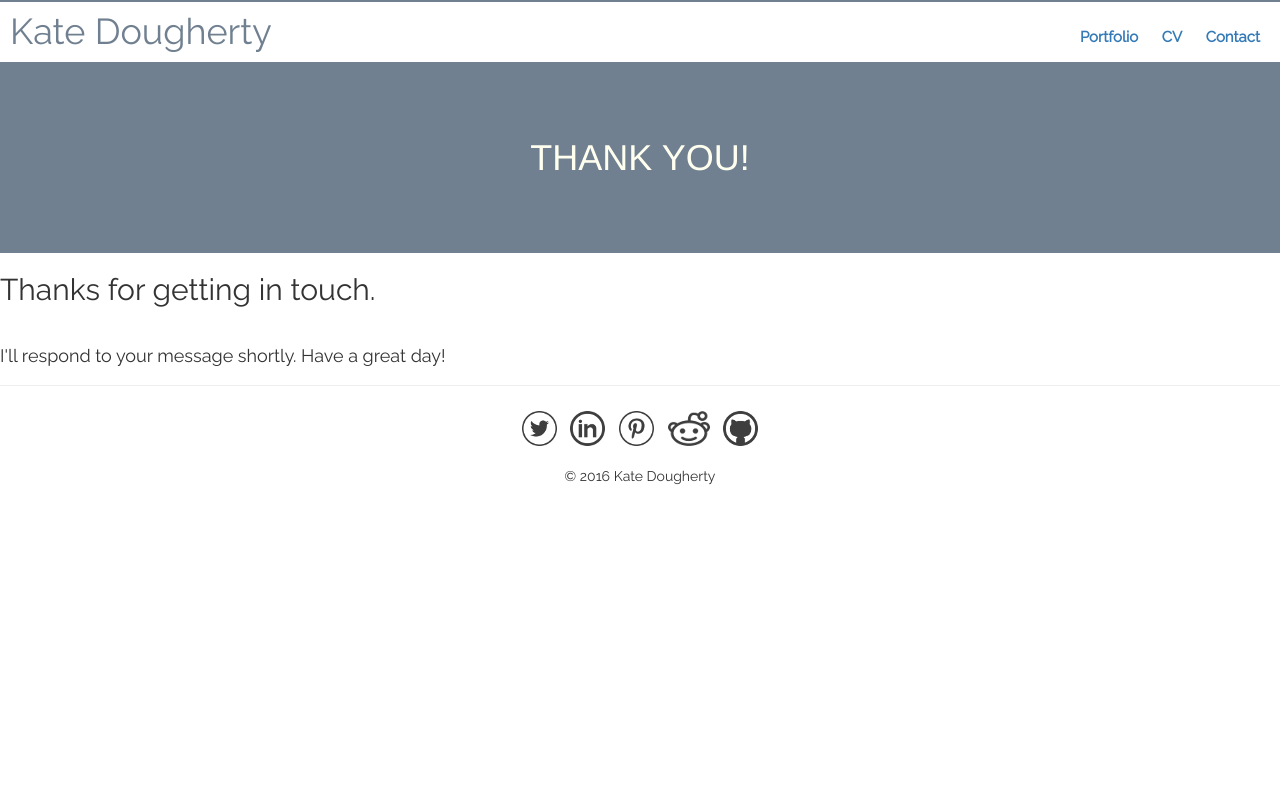
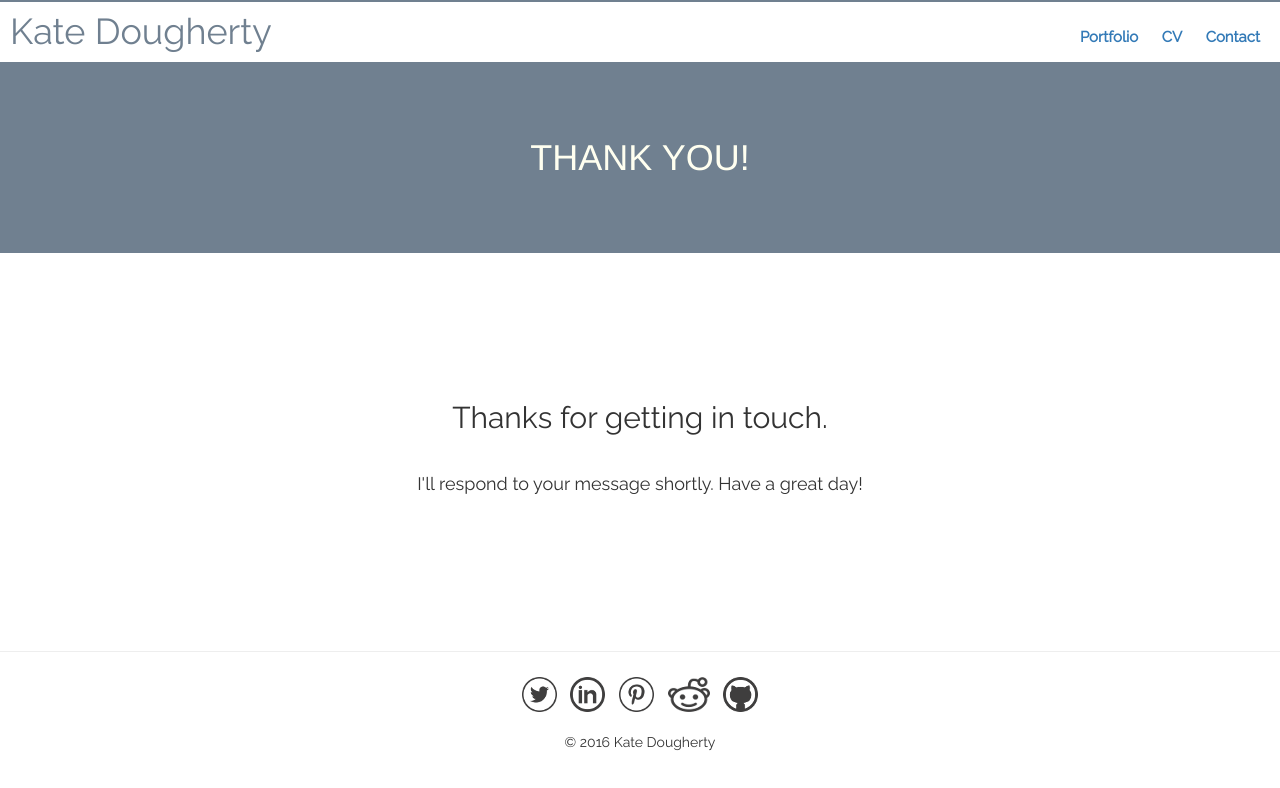
Before and after one commit to kdough03/kdough03.github.io, a plain HTML site: page email-confirm.html in a window 1280 px wide. Drawn offline with nearby package versions, Linux system fonts and the light colour scheme.

Commit message:
Added styles for email confirmation page.

```diff
--- a/css/style.css
+++ b/css/style.css
@@ -217,13 +217,13 @@ PAGE: INDEX
 .writing-services {
   text-align: center;
   padding: 15px 0;
+  border-right: 2px solid slateGray;
   font-size: 2rem;
 }
 
 .technologies {
   text-align: center;
 	padding: 15px 0;
-  border-left: 2px solid slateGray;
   font-size: 2rem;
 }
 
@@ -479,3 +479,8 @@ button:hover {
 	background-color: IndianRed;
 	color: white;
 }
+
+.email-confirm {
+	padding: 10% 5%;
+	text-align: center;
+}
```
